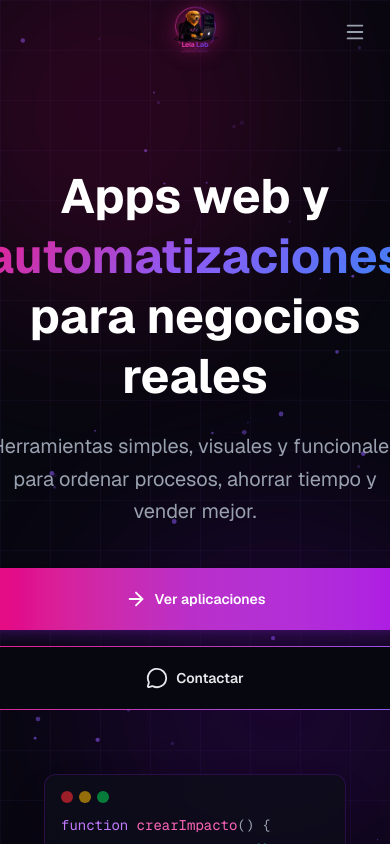
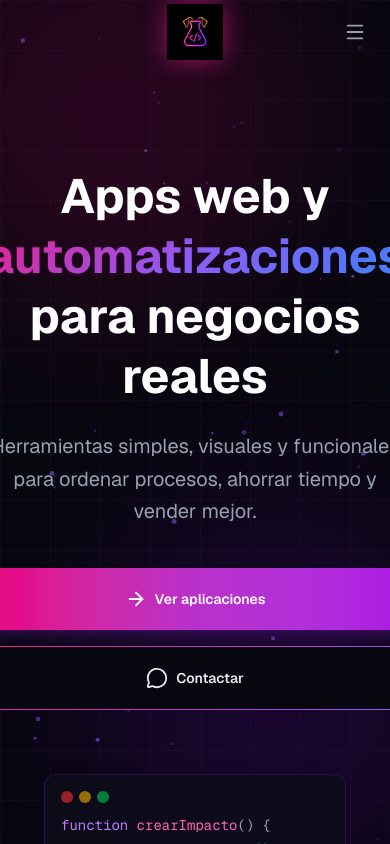
Before and after one commit to leiaslab/leialab, a Next.js app: page / in a window 390 px wide. Shown: the top 844 px of the page. Built offline with nearby package versions, Linux system fonts and the light colour scheme.

Commit message:
Add neon logo icon: favicon + mobile navbar logo

```diff
--- a/app/layout.tsx
+++ b/app/layout.tsx
@@ -26,7 +26,7 @@ export const metadata: Metadata = {
     "Leia Lab",
   ],
   icons: {
-    icon: "/favicon.png",
+    icon: "/leialab_logo.png",
   },
 };
 
--- a/components/Navbar.tsx
+++ b/components/Navbar.tsx
@@ -29,11 +29,11 @@ export default function Navbar() {
         >
           <Link href="/" onClick={() => setOpen(false)}>
             <Image
-              src="/leia-logo.png"
+              src="/leialab_logo.png"
               alt="Leia Lab"
               width={64}
               height={64}
-              className="h-14 w-14 object-contain drop-shadow-[0_0_10px_rgba(233,30,140,0.5)]"
+              className="h-14 w-14 object-contain drop-shadow-[0_0_12px_rgba(233,30,140,0.6)]"
             />
           </Link>
         </div>
```
Also changed, not shown: public/leialab_logo.png (added).
